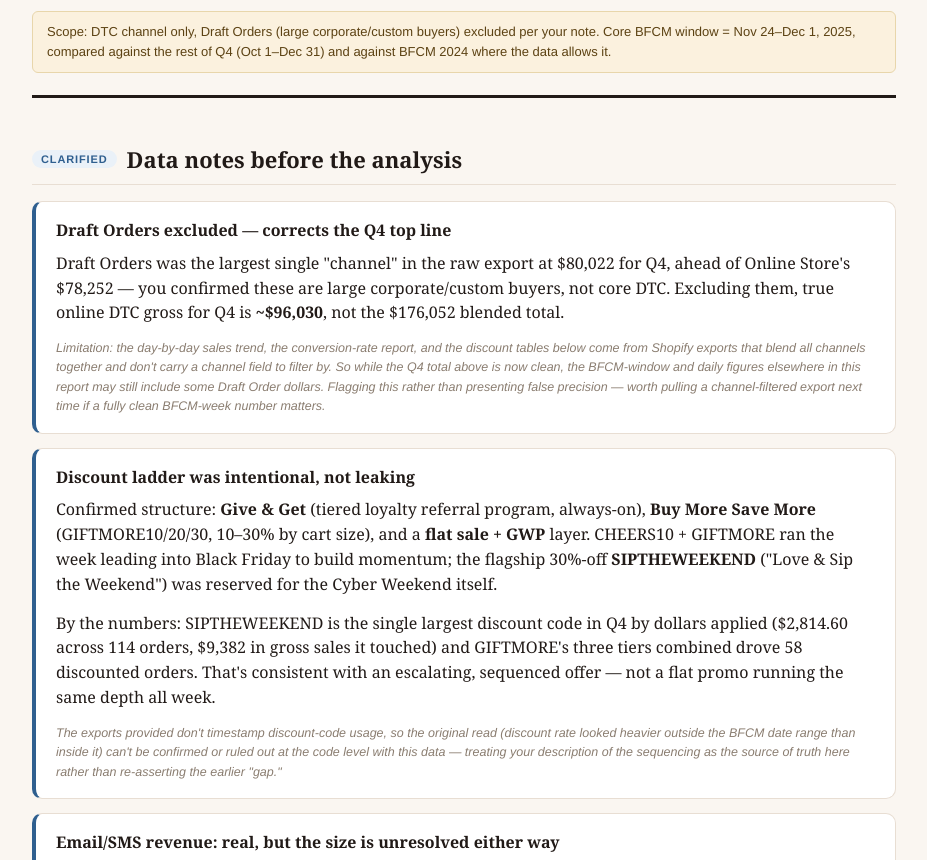
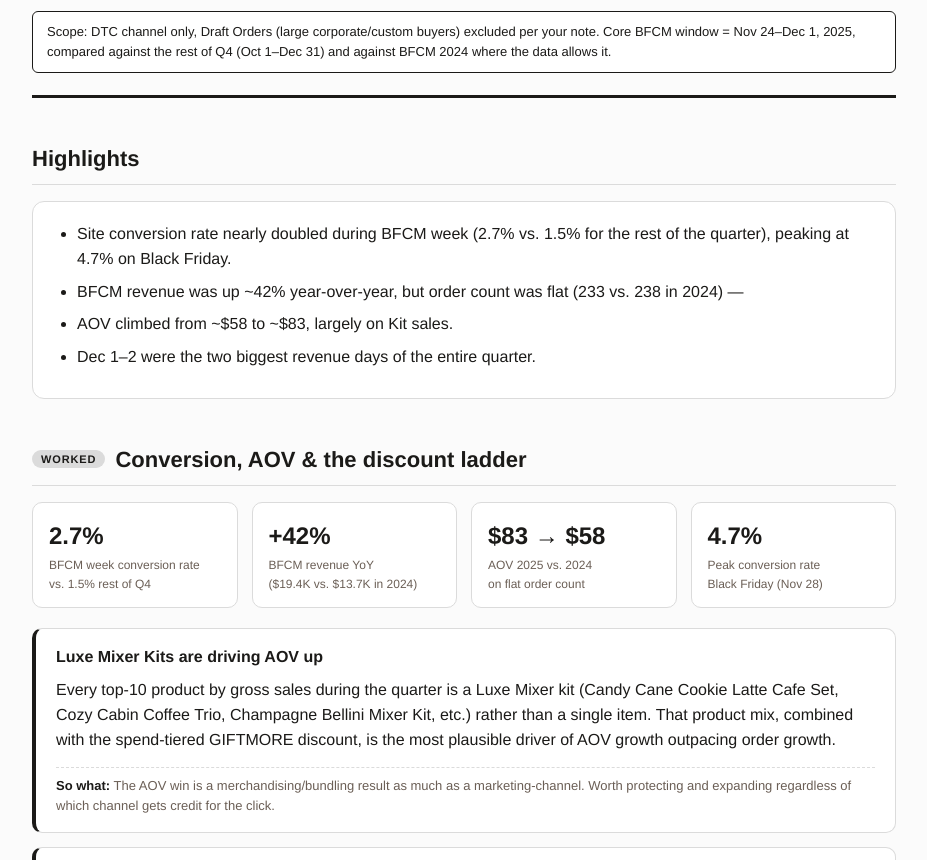
Before and after one commit to carina-teaspressa/redesigned-waffle, a plain HTML site: page index.html in a window 1280 px wide. Shown: the part 165-1025 px from the top of the page, without its empty margins (176-1103 px from the left). Drawn offline with Linux system fonts and the light colour scheme.

Commit message:
Official Review

```diff
--- a/index.html
+++ b/index.html
@@ -5,32 +5,40 @@
 <title>Teaspressa · BFCM 2025 Performance Analysis (DTC)</title>
 <style>
   :root{
-    --ink:#211a17; --paper:#faf6f1; --card:#ffffff; --line:#e8ded3;
-    --green:#3f6b4f; --green-bg:#eef4ee;
-    --red:#a1442f; --red-bg:#faece7;
-    --amber:#96631a; --amber-bg:#fbf1de;
-    --blue:#2f5f8f; --blue-bg:#eaf1f8;
-    --accent:#7a3b2e;
+    --ink:#1b1a18;
+    --paper:#fbfbfb;
+    --card:#ffffff;
+    --line:#dbdbdb;
+    --green:#1b1a18;
+    --green-bg:#dbdbdb;
+    --red:#1b1a18;
+    --red-bg:#dbdbdb;
+    --amber:#1b1a18;
+    --amber-bg:#ffffff;
+    --blue:#1b1a18;
+    --blue-bg:#dbdbdb;
+    --accent:#ffffff;
   }
   *{box-sizing:border-box;}
+
   body{
     margin:0; background:var(--paper); color:var(--ink);
-    font-family:"Iowan Old Style","Georgia",serif;
+    font-family:"Helvetica",Arial,sans-serif; ;
     line-height:1.55;
   }
-  .wrap{max-width:920px; margin:0 auto; padding:48px 28px 90px;}
-  header.hero{
+  .wrap {max-width:920px; margin:0 auto; padding:48px 28px 90px;}
+  header.hero {
     border-bottom:3px solid var(--ink); padding-bottom:22px; margin-bottom:36px;
   }
-  .eyebrow{
+  .eyebrow {
     font-family:"Helvetica Neue",Arial,sans-serif; text-transform:uppercase;
     letter-spacing:.14em; font-size:12px; color:var(--accent); font-weight:700;
   }
-  h1{font-size:34px; margin:8px 0 6px; line-height:1.15;}
-  .meta{font-family:"Helvetica Neue",Arial,sans-serif; font-size:13.5px; color:#6b5f56;}
+  h1 {font-size:34px; margin:8px 0 6px; line-height:1.15;}
+  .meta {font-family:"Helvetica Neue",Arial,sans-serif; font-size:13.5px; color:#1b1a18;}
   .scope{
     margin-top:14px; font-family:"Helvetica Neue",Arial,sans-serif; font-size:13px;
-    background:var(--amber-bg); border:1px solid #e8d6ab; color:#5c4213;
+    background:var(--amber-bg); border:1px solid #1b1a18; color:#1b1a18;
     padding:10px 14px; border-radius:6px; display:inline-block;
   }
   h2{
@@ -72,7 +80,7 @@
   .card.finding{border-left:4px solid var(--green);}
   .card.gap{border-left:4px solid var(--red);}
   .card.revive{border-left:4px solid var(--amber);}
-  .card.clarified{border-left:4px solid var(--blue);}
+
   .card h4{margin:0 0 6px; font-size:16px;}
   .card .so-what{
     font-family:"Helvetica Neue",Arial,sans-serif; font-size:13px; color:#6b5f56;
@@ -124,32 +132,14 @@
     <div class="scope">Scope: DTC channel only, Draft Orders (large corporate/custom buyers) excluded per your note. Core BFCM window = Nov 24&ndash;Dec 1, 2025, compared against the rest of Q4 (Oct 1&ndash;Dec 31) and against BFCM 2024 where the data allows it.</div>
   </header>
 
-  <h2><span class="tag clarified">Clarified</span>Data notes before the analysis</h2>
-  <div class="card clarified">
-    <h4>Draft Orders excluded &mdash; corrects the Q4 top line</h4>
-    <p>Draft Orders was the largest single "channel" in the raw export at $80,022 for Q4, ahead of Online Store's $78,252 &mdash; you confirmed these are large corporate/custom buyers, not core DTC. Excluding them, true online DTC gross for Q4 is <strong>~$96,030</strong>, not the $176,052 blended total.</p>
-    <div class="caveat">Limitation: the day-by-day sales trend, the conversion-rate report, and the discount tables below come from Shopify exports that blend all channels together and don't carry a channel field to filter by. So while the Q4 total above is now clean, the BFCM-window and daily figures elsewhere in this report may still include some Draft Order dollars. Flagging this rather than presenting false precision &mdash; worth pulling a channel-filtered export next time if a fully clean BFCM-week number matters.</div>
-  </div>
-  <div class="card clarified">
-    <h4>Discount ladder was intentional, not leaking</h4>
-    <p>Confirmed structure: <strong>Give &amp; Get</strong> (tiered loyalty referral program, always-on), <strong>Buy More Save More</strong> (GIFTMORE10/20/30, 10&ndash;30% by cart size), and a <strong>flat sale + GWP</strong> layer. CHEERS10 + GIFTMORE ran the week leading into Black Friday to build momentum; the flagship 30%-off <strong>SIPTHEWEEKEND</strong> ("Love &amp; Sip the Weekend") was reserved for the Cyber Weekend itself.</p>
-    <p>By the numbers: SIPTHEWEEKEND is the single largest discount code in Q4 by dollars applied ($2,814.60 across 114 orders, $9,382 in gross sales it touched) and GIFTMORE's three tiers combined drove 58 discounted orders. That's consistent with an escalating, sequenced offer &mdash; not a flat promo running the same depth all week.</p>
-    <div class="caveat">The exports provided don't timestamp discount-code usage, so the original read (discount rate looked heavier outside the BFCM date range than inside it) can't be confirmed or ruled out at the code level with this data &mdash; treating your description of the sequencing as the source of truth here rather than re-asserting the earlier "gap."</div>
-  </div>
-  <div class="card clarified">
-    <h4>Email/SMS revenue: real, but the size is unresolved either way</h4>
-    <p>UTM tracking wasn't implemented well this cycle and is being cleaned up for next year. That cuts both ways: Klaviyo's own attribution window may be too generous (crediting orders to a campaign that weren't really driven by it), while GA and the Shopify referrer report almost certainly <em>undercount</em> email/SMS because the links weren't tagged &mdash; so those sessions fall into "Direct." True email/SMS-driven revenue for BFCM most likely sits somewhere between Klaviyo's ~$1,950 and GA's ~$215, and is probably closer to the Klaviyo number than the GA one, but neither should be treated as exact until tagging is fixed.</p>
-  </div>
 
-  <h2>Executive summary</h2>
+  <h2>Highlights</h2>
   <div class="exec">
     <ul>
-      <li><b>Sales lift was real and it was a conversion story, not just a traffic story.</b> Site conversion rate nearly doubled during BFCM week (2.7% vs. 1.5% for the rest of the quarter), peaking at 4.7% on Black Friday.</li>
-      <li><b>Basket size did the heavy lifting.</b> BFCM revenue was up ~42% year-over-year, but order count was flat (233 vs. 238 in 2024) &mdash; the gain came from AOV climbing to ~$83 from ~$58, largely on bundled mixer-kit sales.</li>
-      <li><b>Cyber Monday (and the day after) outsold Black Friday itself.</b> Dec 1&ndash;2 were the two biggest revenue days of the entire quarter, ahead of Nov 28 &mdash; and that lines up with SIPTHEWEEKEND being the flagship 30%-off Cyber Weekend offer, sequenced after a smaller pre-BF push.</li>
-      <li><b>The discount ladder (Give &amp; Get &rarr; Buy More Save More &rarr; SIPTHEWEEKEND) was a deliberate escalation</b> into the big weekend, not undisciplined discounting &mdash; confirmed this cycle.</li>
-      <li><b>Email/SMS attribution can't be trusted precisely yet</b> &mdash; UTM tracking wasn't solid this cycle and is being rebuilt for next year.</li>
-      <li><b>Automated flows (abandoned cart, browse abandonment, winback) were effectively dark</b> during the highest-intent week of the year.</li>
+      <li> Site conversion rate nearly doubled during BFCM week (2.7% vs. 1.5% for the rest of the quarter), peaking at 4.7% on Black Friday.</li>
+      <li>BFCM revenue was up ~42% year-over-year, but order count was flat (233 vs. 238 in 2024) &mdash; </li>
+      <li>AOV climbed from ~$58 to ~$83, largely on Kit sales.</li>
+      <li> Dec 1&ndash;2 were the two biggest revenue days of the entire quarter. </li>
     </ul>
   </div>
 
@@ -163,9 +153,9 @@
   </div>
 
   <div class="card finding">
-    <h4>Bundled "mixer kit" sets are the AOV engine</h4>
-    <p>Every top-10 product by gross sales during the quarter is a bundled kit (Candy Cane Cookie Latte Cafe Set, Cozy Cabin Coffee Trio, Champagne Bellini Mixer Kit, etc.) rather than a single item. That product mix, combined with the spend-tiered GIFTMORE discount, is the most plausible driver of AOV growth outpacing order growth.</p>
-    <div class="so-what"><b>So what:</b> the AOV win is a merchandising/bundling result as much as a marketing-channel one &mdash; worth protecting and expanding regardless of which channel gets credit for the click.</div>
+    <h4> Luxe Mixer Kits are driving AOV up</h4>
+    <p>Every top-10 product by gross sales during the quarter is a Luxe Mixer kit (Candy Cane Cookie Latte Cafe Set, Cozy Cabin Coffee Trio, Champagne Bellini Mixer Kit, etc.) rather than a single item. That product mix, combined with the spend-tiered GIFTMORE discount, is the most plausible driver of AOV growth outpacing order growth.</p>
+    <div class="so-what"><b>So what:</b> The AOV win is a merchandising/bundling result as much as a marketing-channel. Worth protecting and expanding regardless of which channel gets credit for the click.</div>
   </div>
 
   <div class="card finding">
@@ -180,11 +170,32 @@
     <div class="so-what"><b>So what:</b> BFCM did its job as an acquisition event. The open question is what happens to these ~189 new customers next &mdash; see the flows gap below.</div>
   </div>
 
-  <h2><span class="tag gap">Underperformed / Gaps</span>Automation, tracking, list health</h2>
+
+  <h2><span class="tag revive">Revive next cycle</span></h2>
+
+  <div class="card revive"><h4>Finish the UTM cleanup before the next sale</h4>
+  <p>Already in motion &mdash; this is the top priority so next year's channel-budget decisions rest on real numbers, not a Klaviyo-vs-GA guessing game.</p></div>
+
+  <div class="card revive"><h4>Rebuild Abandoned Cart + Browse Abandonment for the next big sale</h4>
+  <p>In progess - Rebuilding!</p></div>
+
+  <div class="card revive"><h4>Keep the sequenced discount ladder</h4>
+  <p>Give &amp; Get &rarr; Buy More Save More &rarr; flat 30% flagship weekend offer lined up with the best sales days of the quarter. Worth repeating the sequencing rather than leading with the deepest discount too early in the cycle.</p></div>
+
+  <div class="card revive"><h4>Give Cyber Monday / "final hours" its own hero moment, not a follow-up slot</h4>
+  <p>It outsold Black Friday day-of; the send calendar and paid spend should reflect that going forward.</p></div>
+
+  <div class="card revive"><h4>Keep corporate/custom orders reporting separate</h4>
+  <p>Now that Draft Orders are excluded, worth keeping a habit of pulling DTC-only, channel-filtered exports for future reporting so this cleanup doesn't have to happen after the fact.</p></div>
+
+  <div class="card revive"><h4>Grow the loyalty (Rivo) segment ahead of the next sale</h4>
+  <p>Loyalty-only pre-sale emails converted despite tiny list sizes (12&ndash;680 recipients per tier) &mdash; the offer works, the audience is just small.</p></div>
+
+  <h2><span class="tag gap"> Gaps to Fix</span>Automation, tracking, list health</h2>
 
   <div class="card gap">
     <h4>Lifecycle flows were essentially dormant during the biggest week of the year</h4>
-    <p>Abandoned Cart, Browse Abandonment, and Winback flows show 1&ndash;20 recipients per day (vs. thousands for one-off campaigns) and near-zero placed orders across the entire BFCM window. Several flow messages are flagged "deleted" or "draft" in the export &mdash; you flagged you're not sure why, so this is worth a direct check inside Klaviyo rather than reading too much into the export alone.</p>
+    <p>Abandoned Cart, Browse Abandonment, and Winback flows show 1&ndash;20 recipients per day (vs. thousands for one-off campaigns) and near-zero placed orders across the entire BFCM window. Several flow messages are flagged "deleted" or "draft" in the export &mdash;  </p>
     <div class="so-what"><b>So what:</b> the highest-intent shoppers of the year &mdash; people who added to cart and left &mdash; don't look like they were being systematically recovered. Worth confirming directly in Klaviyo whether these were paused on purpose.</div>
   </div>
 
@@ -200,28 +211,8 @@
     <div class="so-what"><b>So what:</b> the list is small; losing subscribers on non-converting sends compounds against future reach. Worth trimming the lowest-performing sends from the cadence next cycle.</div>
   </div>
 
-  <h2><span class="tag revive">Revive next cycle</span></h2>
-
-  <div class="card revive"><h4>Finish the UTM cleanup before the next sale</h4>
-  <p>Already in motion &mdash; this is the top priority so next year's channel-budget decisions rest on real numbers, not a Klaviyo-vs-GA guessing game.</p></div>
-
-  <div class="card revive"><h4>Confirm and, if needed, rebuild Abandoned Cart + Browse Abandonment for the next big sale</h4>
-  <p>Check directly in Klaviyo whether the "deleted"/"draft" statuses were intentional; if not, get BFCM-specific copy and offer live on these flows before the next major promo window.</p></div>
-
-  <div class="card revive"><h4>Keep the sequenced discount ladder</h4>
-  <p>Give &amp; Get &rarr; Buy More Save More &rarr; flat 30% flagship weekend offer lined up with the best sales days of the quarter. Worth repeating the sequencing rather than leading with the deepest discount too early in the cycle.</p></div>
-
-  <div class="card revive"><h4>Give Cyber Monday / "final hours" its own hero moment, not a follow-up slot</h4>
-  <p>It outsold Black Friday day-of; the send calendar and paid spend should reflect that going forward.</p></div>
-
-  <div class="card revive"><h4>Keep corporate/custom orders reporting separate</h4>
-  <p>Now that Draft Orders are excluded, worth keeping a habit of pulling DTC-only, channel-filtered exports for future reporting so this cleanup doesn't have to happen after the fact.</p></div>
-
-  <div class="card revive"><h4>Grow the loyalty (Rivo) segment ahead of the next sale</h4>
-  <p>Loyalty-only pre-sale emails converted despite tiny list sizes (12&ndash;680 recipients per tier) &mdash; the offer works, the audience is just small.</p></div>
-
   <footer>
-    Built from: Email &amp; SMS 2025 – BFCM Performance.xlsx (Klaviyo campaign + Postscript SMS) and Q4 – BFCM – Reporting.xlsx (Shopify sales/discounts/conversion, Google Analytics, Google Ads, Meta Ads, Postscript). DTC-only, Draft Orders excluded per your confirmation. Some blended-channel Shopify exports (daily sales trend, conversion rate, discount tables) could not be re-filtered to exclude Draft Orders at the line-item level &mdash; noted above where relevant.
+    Built from: Email &amp; SMS 2025 – BFCM Performance.xlsx (Klaviyo campaign + Postscript SMS) and Q4 – BFCM
   </footer>
 
 </div>
```
